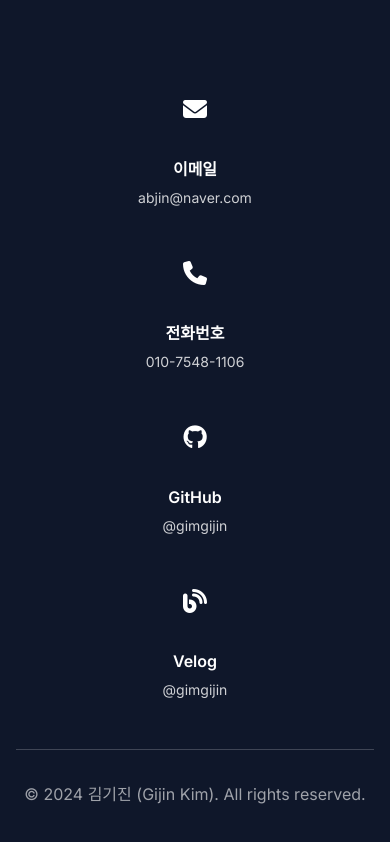
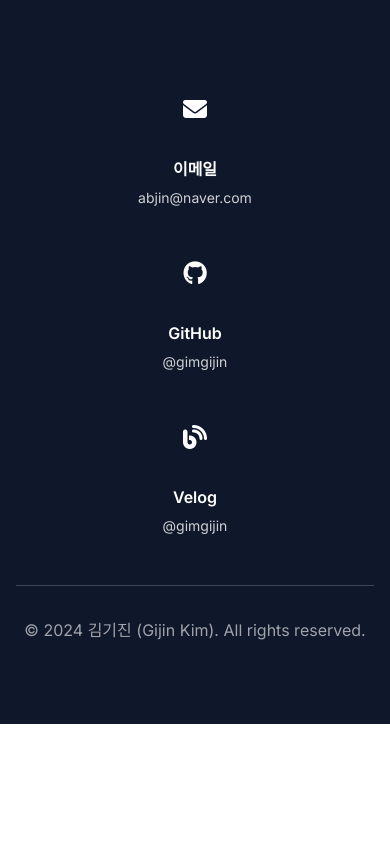
Before and after one commit to abjin/resume, a plain HTML site: page index.html in a window 390 px wide. Shown: the part 10002-10844 px from the top of the page. After the commit the page ends 10726 px from the top, so only its background shows below. Drawn offline with Linux system fonts and the light colour scheme.

Commit message:
Remove phone number from contact section
- Removed phone number display for privacy

```diff
--- a/index.html
+++ b/index.html
@@ -1379,16 +1379,6 @@
 
           <div class="contact-item">
             <div class="contact-icon">
-              <i class="fas fa-phone"></i>
-            </div>
-            <div class="contact-info">
-              <h4>전화번호</h4>
-              <p>010-7548-1106</p>
-            </div>
-          </div>
-
-          <div class="contact-item">
-            <div class="contact-icon">
               <i class="fab fa-github"></i>
             </div>
             <div class="contact-info">
```
